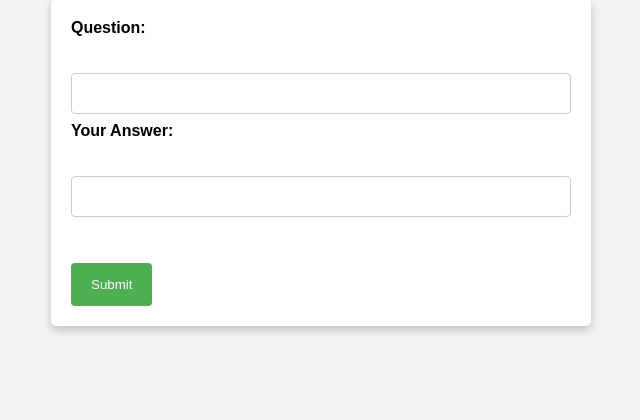
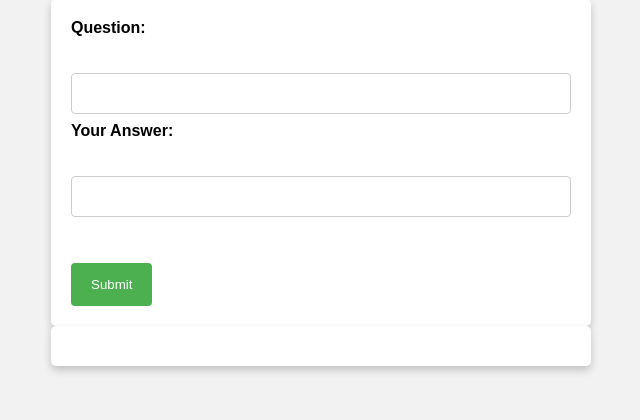
Before and after one commit to hjc2/creative-ll, a Flask app: template templates/index.html in a window 1280 px wide. Shown: the part 165-585 px from the top of the page, without its empty margins (319-959 px from the left). Run offline with Flask 3, Linux system fonts and the light colour scheme; the template is opened without the code that fills it, so the values that code supplies are empty.

Commit message:
game works...

```diff
--- a/app.py
+++ b/app.py
@@ -28,6 +28,7 @@ def index():
         if decide(question, user_answer):
             message = 'Correct!'
             score += 1
+
         else:
             message = explain(question, user_answer)
             score = 0
@@ -75,7 +76,14 @@ def decide(question, answer):
 def explain(question, answer):
     content = "Question: " + question + " Answer: " + answer + ". Explain why this is a bad answer."
 
-    return(apiQ(content))
+    completion = openai.ChatCompletion.create(
+        model="gpt-3.5-turbo",
+        messages=[{"role": "user", "content": content}],
+        max_tokens=100,
+        temperature = 0
+    )
+
+    return(completion['choices'][0]['message']['content'])
 
 
 if __name__ == '__main__':
--- a/static/style.css
+++ b/static/style.css
@@ -61,3 +61,43 @@ body {
     font-weight: bold;
     margin-top: 20px;
   }
+
+
+  body.correct {
+    background-color: #88ff88;
+  }
+
+  body.incorrect {
+    background-color: #ff8888;
+  }
+
+  div {
+    max-width: 500px;
+    margin: 0 auto;
+    background-color: white;
+    border-radius: 5px;
+    padding: 20px;
+    box-shadow: 0 4px 8px rgba(0, 0, 0, 0.2);
+  }
+
+/*
+  #message-box {
+    display: none;
+    position: absolute;
+    top: 50%;
+    left: 50%;
+    transform: translate(-50%, -50%);
+    background-color: white;
+    border: 1px solid black;
+    padding: 10px;
+    box-shadow: 0px 0px 5px rgba(0, 0, 0, 0.2);
+  }
+
+  #message-box h3 {
+    margin-top: 0;
+  }
+
+  #message-box p {
+    margin-bottom: 0;
+  }
+   */
--- a/templates/index.html
+++ b/templates/index.html
@@ -8,9 +8,7 @@
     <h1>My Game</h1>
     <h2>Score: {{ score }}</h2>
     <h2>High Score: {{ high_score }}</h2> <!-- Add this line -->
-    {% if message %}
-    <p>{{ message }}</p>
-    {% endif %}
+
     <form action="/" method="POST">
       <label for="question">Question:</label><br>
       <input type="text" id="question" name="question" value="{{ question }}"><br>
@@ -18,5 +16,11 @@
       <input type="text" id="user_answer" name="user_answer"><br><br>
       <input type="submit" value="Submit">
     </form>
+    <div id="message-box">
+      {% if message %}
+      <h3>Explanation:</h3>
+      <p>{{ message }}</p>
+      {% endif %}
+    </div>
   </body>
 </html>
```
